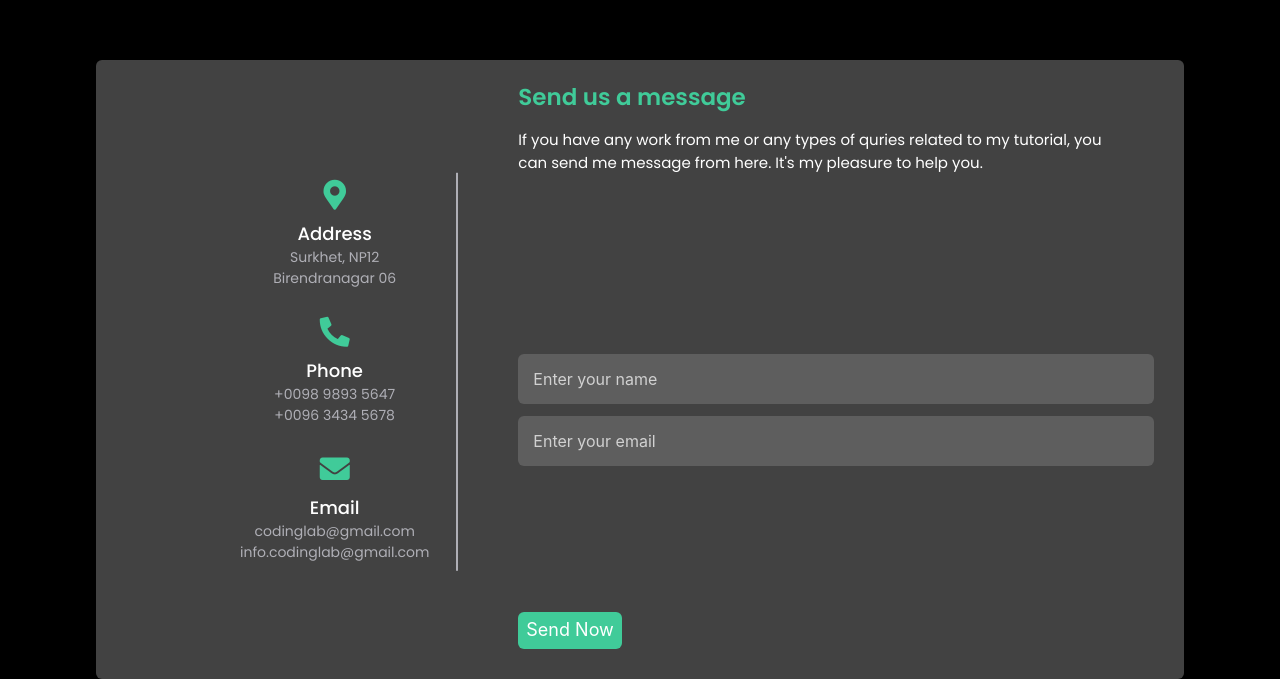
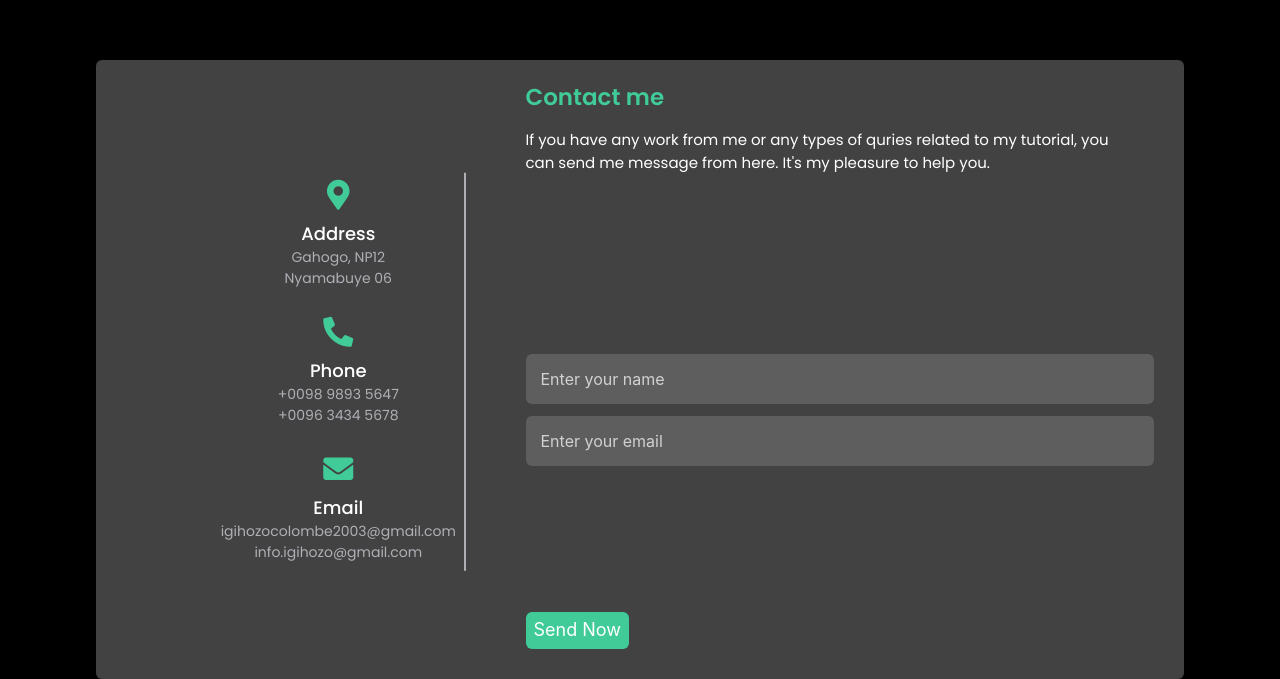
Before and after one commit to IgihozoColombe/Igihozo-Portifolio, a plain HTML site: page index.html in a window 1280 px wide. Shown: the part 2412-3091 px from the top of the page. Drawn offline with nearby package versions, Linux system fonts and the light colour scheme.

Commit message:
contact me

```diff
--- a/index.html
+++ b/index.html
@@ -108,8 +108,8 @@
         <div class="address details">
           <i class="fas fa-map-marker-alt"></i>
           <div class="topic">Address</div>
-          <div class="text-one">Surkhet, NP12</div>
-          <div class="text-two">Birendranagar 06</div>
+          <div class="text-one">Gahogo, NP12</div>
+          <div class="text-two">Nyamabuye 06</div>
         </div>
         <div class="phone details">
           <i class="fas fa-phone-alt"></i>
@@ -120,12 +120,12 @@
         <div class="email details">
           <i class="fas fa-envelope"></i>
           <div class="topic">Email</div>
-          <div class="text-one">codinglab@gmail.com</div>
-          <div class="text-two">info.codinglab@gmail.com</div>
+          <div class="text-one">igihozocolombe2003@gmail.com</div>
+          <div class="text-two">info.igihozo@gmail.com</div>
         </div>
       </div>
       <div class="right-side">
-        <div class="topic-text">Send us a message</div>
+        <div class="topic-text">Contact me</div>
         <p>If you have any work from me or any types of quries related to my tutorial, you can send me message from here. It's my pleasure to help you.</p>
       <form action="#">
         <div class="input-box">
```
